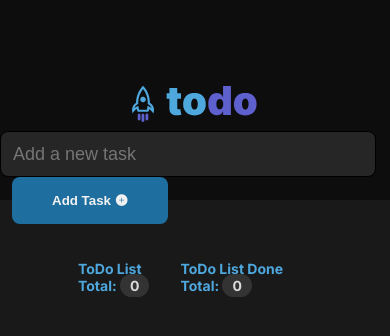
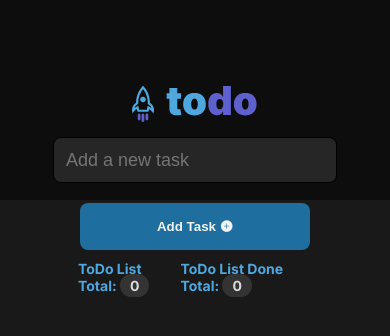
Before and after one commit to javasquezgo/vue-toDoList, a Vue app: page / in a window 390 px wide. Shown: the top 336 px of the page. Built offline with nearby package versions, Linux system fonts and the light colour scheme.

Commit message:
Añadiendo unos cambios en css

```diff
--- a/package.json
+++ b/package.json
@@ -9,6 +9,7 @@
     "preview": "vite preview"
   },
   "dependencies": {
+    "@vueuse/core": "^9.13.0",
     "remixicon": "^2.5.0",
     "sweetalert2": "^11.7.3",
     "vue": "^3.2.47"
--- a/src/App.vue
+++ b/src/App.vue
@@ -1,5 +1,5 @@
 <script setup>
-import { computed, provide, reactive, ref } from "vue";
+import { computed, provide, reactive } from "vue";
 import ToDoInput from "./components/ToDoInput.vue";
 import Task from "./components/Task.vue";
 
@@ -54,4 +54,11 @@ const totalDoneTask = computed(() => {
 section {
   margin: 40px auto;
 }
+
+@media (max-width: 544px) {
+  .header-input {
+    position: absolute;
+    bottom: -25%;
+  }
+}
 </style>
--- a/src/components/ToDoInput.vue
+++ b/src/components/ToDoInput.vue
@@ -41,13 +41,17 @@ const emitFunction = () => {
 </template>
 
 <style scoped>
+.toDoInputDiv {
+  display: flex;
+}
 .input-todo {
   background-color: #262626;
   color: #f2f2f2;
   font-size: 1.8rem;
   border: 1px solid black;
   border-radius: 8px;
-  width: 350px;
+  width: 100%;
+  max-width: 350px;
   height: 44px;
   padding: 0 12px;
 }
@@ -61,9 +65,21 @@ const emitFunction = () => {
   border-radius: 8px;
   border: 0;
   cursor: pointer;
+  width: 150px;
 }
 
 .send-button:hover {
   background-color: #4ea8de;
 }
+
+@media (max-width: 544px) {
+  .toDoInputDiv {
+    display: flex;
+    flex-direction: column;
+    align-items: center;
+  }
+  .send-button {
+    margin: 20px 0 0;
+  }
+}
 </style>
```
Also changed, not shown: 1 other file (tests, documents, lock files or other folders).
